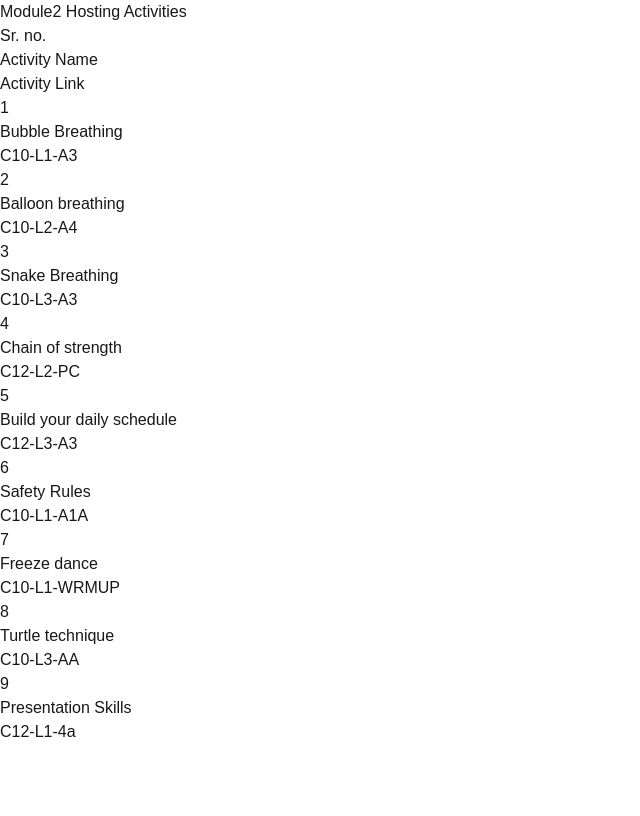
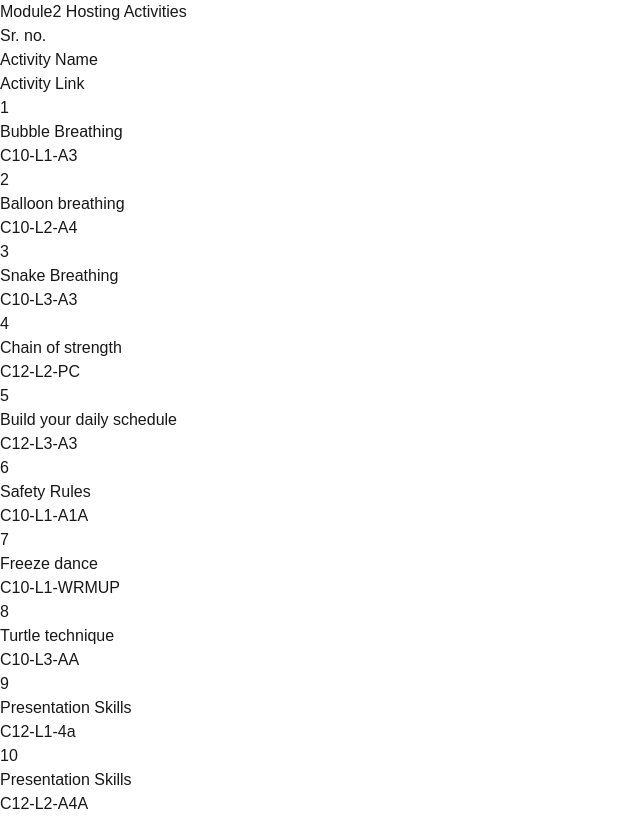
Before and after one commit to vyomr-innovations/module2-hosting-activities, a Next.js app: page / in a window 1280 px wide. Shown: the whole page, without its empty margins (0-640 px from the left). Built offline with nearby package versions, Linux system fonts and the light colour scheme.

Commit message:
new activity add C12-L2-A4A

```diff
--- a/src/lib/navbarData.json
+++ b/src/lib/navbarData.json
@@ -34,5 +34,9 @@
      {
         "link" :"C12-L1-4a",
         "activity":"Presentation Skills"
+    },
+     {
+        "link" :"C12-L2-A4A",
+        "activity":"Presentation Skills"
     }
 ]
```
Also changed, not shown: src/app/C12-L2-A4A/page.tsx (added, +15 -0 lines), 1 other file (tests, documents, lock files or other folders).
